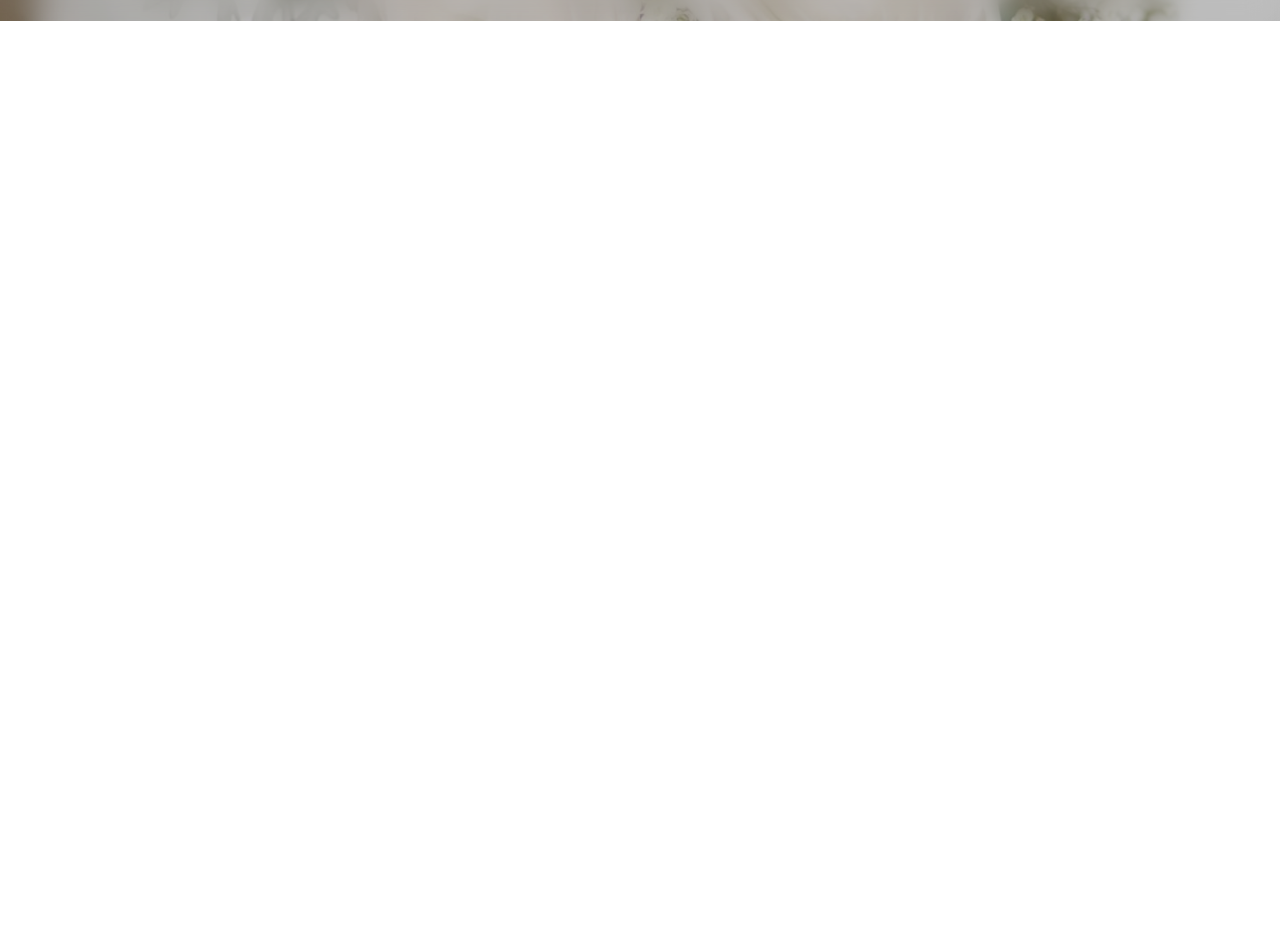
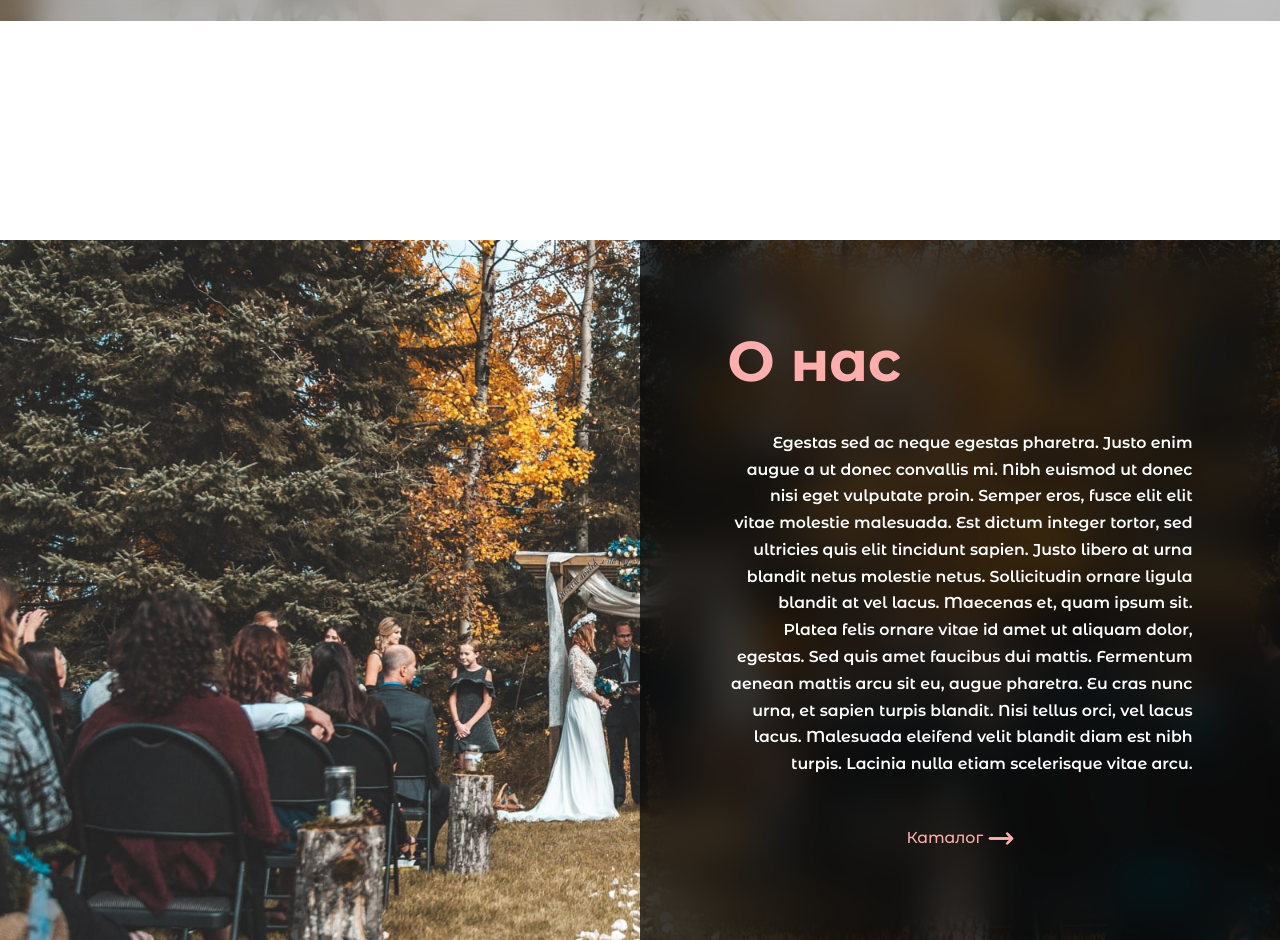
Before and after one commit to azamatibra/dress, a Node project: template pug/index.pug in a window 1280 px wide. Shown: the part 609-1549 px from the top of the page. Before the commit the page ends 630 px from the top, so only its background shows below. Run offline with Node 20 templates, Linux system fonts and the light colour scheme; the template is opened without the code that fills it, so the values that code supplies are empty.

Commit message:
Added about 0.1

```diff
--- a/css/style.css
+++ b/css/style.css
@@ -186,9 +186,25 @@ button {
   color: #fff;
 }
 
-@media (max-width: 480px) {
+.title {
+  font-weight: bold;
+  font-size: 4rem;
+  line-height: 1.2;
+  color: #FFAEAE;
+}
+
+.header {
+  margin-bottom: 15.625rem;
+}
+@media (max-width: 768px) {
   .header {
-    height: 100vh;
+    margin-bottom: 9.375rem;
+  }
+}
+@media (max-width: 576px) {
+  .header {
+    margin-bottom: 15.625rem;
+    height: 91vh;
   }
 }
 .header__container {
@@ -237,8 +253,10 @@ button {
   position: relative;
   z-index: 2;
 }
-@media (max-width: 480px) {
+@media (max-width: 576px) {
   .header__inner {
+    height: 100vh;
+    padding: 0;
     display: flex;
     align-items: center;
     justify-content: center;
@@ -263,9 +281,13 @@ button {
     font-size: 3rem;
   }
 }
+@media (max-width: 576px) {
+  .header__title {
+    text-align: center;
+  }
+}
 @media (max-width: 480px) {
   .header__title {
-    text-align: center;
     font-size: 2.25rem;
     margin-bottom: 3.125rem;
   }
@@ -284,4 +306,115 @@ button {
   }
 }
 
+.about {
+  position: relative;
+  min-height: 700px;
+  background: url(../img/us_bg.jpg) no-repeat 0 0/cover;
+  overflow: hidden;
+}
+@media (max-width: 1170px) {
+  .about {
+    min-height: 800px;
+  }
+}
+@media (max-width: 768px) {
+  .about {
+    min-height: 430px;
+  }
+}
+@media (max-width: 576px) {
+  .about {
+    min-height: 500px;
+  }
+}
+@media (max-width: 480px) {
+  .about {
+    min-height: 1000px;
+    padding: 12.5rem 0;
+  }
+}
+@media (max-width: 360px) {
+  .about {
+    padding: 0;
+    min-height: 700px;
+  }
+}
+.about__wrap {
+  padding: 6.25rem;
+  position: absolute;
+  width: 50%;
+  height: 100%;
+  left: 50%;
+  background: rgba(0, 0, 0, 0.7);
+  backdrop-filter: blur(20px);
+}
+@media (max-width: 992px) {
+  .about__wrap {
+    padding: 3.75rem;
+  }
+}
+@media (max-width: 768px) {
+  .about__wrap {
+    width: 100%;
+    left: 0;
+    padding: 2.5rem 1.875rem;
+  }
+}
+@media (max-width: 480px) {
+  .about__wrap {
+    height: 67%;
+  }
+}
+@media (max-width: 360px) {
+  .about__wrap {
+    height: 100%;
+  }
+}
+.about__inner {
+  max-width: 566px;
+}
+@media (max-width: 768px) {
+  .about__inner {
+    margin: 0 auto;
+  }
+}
+.about__title {
+  margin-bottom: 2.5rem;
+}
+@media (max-width: 1170px) {
+  .about__title {
+    text-align: center;
+  }
+}
+.about__text {
+  font-weight: 600;
+  font-size: 1.125rem;
+  color: #fff;
+  line-height: 1.7;
+  text-align: right;
+  margin-bottom: 3.75rem;
+}
+@media (max-width: 768px) {
+  .about__text {
+    font-size: 0.9375rem;
+    text-align: center;
+    margin-bottom: 2.5rem;
+  }
+}
+.about__register {
+  display: flex;
+  align-items: center;
+  justify-content: center;
+  font-weight: 500;
+  font-size: 1.125rem;
+  color: #FFAEAE;
+}
+.about__arrow {
+  margin-left: 0.3125rem;
+  width: 26px;
+  height: 13px;
+  fill: #FFAEAE;
+  stroke: #FFAEAE;
+}
+
 /*# sourceMappingURL=style.css.map */
--- /dev/null
+++ b/pug/includes/about.pug
@@ -0,0 +1,8 @@
+.about
+  .about__wrap
+    .about__inner
+      h2.title.about__title О нас
+      p.about__text Egestas sed ac neque egestas pharetra. Justo enim augue a ut donec convallis mi. Nibh euismod ut donec nisi eget vulputate proin. Semper eros, fusce elit elit vitae molestie malesuada. Est dictum integer tortor, sed ultricies quis elit tincidunt sapien. Justo libero at urna blandit netus molestie netus.  Sollicitudin ornare ligula blandit at vel lacus. Maecenas et,  quam ipsum sit. Platea felis ornare vitae id amet ut aliquam dolor, egestas. Sed quis amet faucibus  dui mattis. Fermentum aenean mattis arcu sit eu,  augue pharetra. Eu cras nunc urna, et sapien turpis  blandit. Nisi tellus orci, vel lacus lacus.  Malesuada eleifend velit blandit diam est nibh turpis. Lacinia nulla etiam scelerisque vitae arcu.
+      a(href="#").about__register Каталог
+        svg(xmlns="http://www.w3.org/2000/svg").about__arrow
+          use(xlink:href="sprite/sprite.svg#about_arrow")
--- a/pug/index.pug
+++ b/pug/index.pug
@@ -8,5 +8,5 @@ html(lang="en")
     title Document
   body
     include includes/header.pug
-
+    include includes/about.pug
     script(src="js/main.js")
--- /dev/null
+++ b/sass/common/_about.sass
@@ -0,0 +1,65 @@
+.about
+  position: relative
+  min-height: 700px
+  background: url(../img/us_bg.jpg) no-repeat 0 0 / cover
+  overflow: hidden
+  +media_el
+    min-height: 800px
+  +media_md
+    min-height: 430px
+  +media_sm
+    min-height: 500px
+  +media_es
+    min-height: 1000px
+    padding: rem(200px) 0
+  +media_em
+    padding: 0
+    min-height: 700px
+  &__wrap
+    padding: rem(100px)
+    position: absolute
+    width: 50%
+    height: 100%
+    left: 50%
+    background: rgba(0, 0, 0, 0.7)
+    backdrop-filter: blur(20px)
+    +media_lg
+      padding: rem(60px)
+    +media_md
+      width: 100%
+      left: 0
+      padding: rem(40px) rem(30px)
+    +media_es
+      height: 67%
+    +media_em
+      height: 100%
+  &__inner
+    max-width: 566px
+    +media_md
+      margin: 0 auto
+  &__title
+    margin-bottom: rem(40px)
+    +media_el
+      text-align: center
+  &__text
+    font-weight: 600
+    font-size: rem(18px)
+    color: $color-white
+    line-height: 1.7
+    text-align: right
+    margin-bottom: rem(60px)
+    +media_md
+      font-size: rem(15px)
+      text-align: center
+      margin-bottom: rem(40px)
+  &__register
+    +flex(center, center)
+    font-weight: 500
+    font-size: rem(18px)
+    color: $color-pink
+  &__arrow
+    margin-left: rem(5px)
+    width: 26px
+    height: 13px
+    fill: $color-pink
+    stroke: $color-pink
--- a/sass/common/_base.sass
+++ b/sass/common/_base.sass
@@ -7,3 +7,8 @@ body
 button
   background: transparent
   color: $color-white
+.title
+  font-weight: bold
+  font-size: rem(64px)
+  line-height: 1.2
+  color: #FFAEAE
--- a/sass/style.sass
+++ b/sass/style.sass
@@ -9,4 +9,5 @@ $hamburger-padding-y: 0
 @import common/base
 @import common/fonts
 @import common/header
+@import common/about
 @import common/footer
```
Also changed, not shown: index.html (+11 -0 lines), img/us_bg.jpg (added), sprite/sprite.svg (added), 1 other file.
